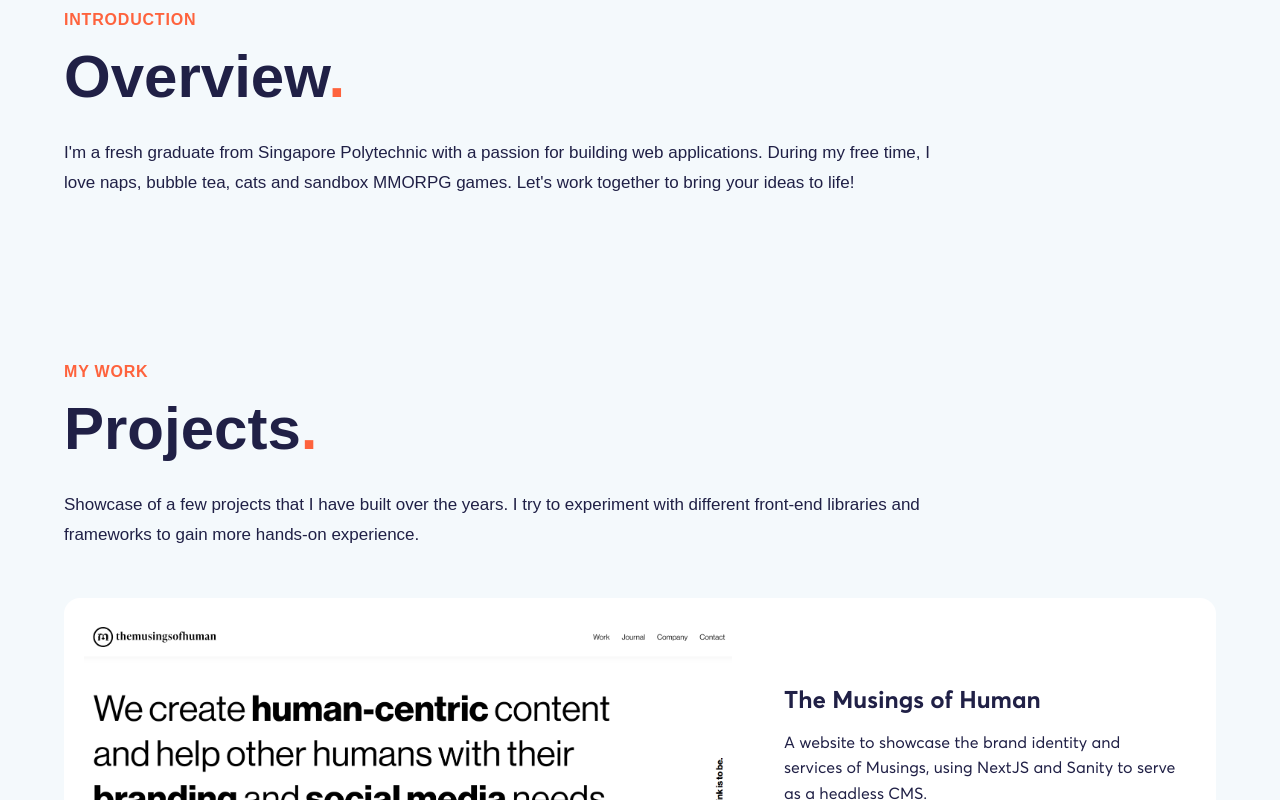
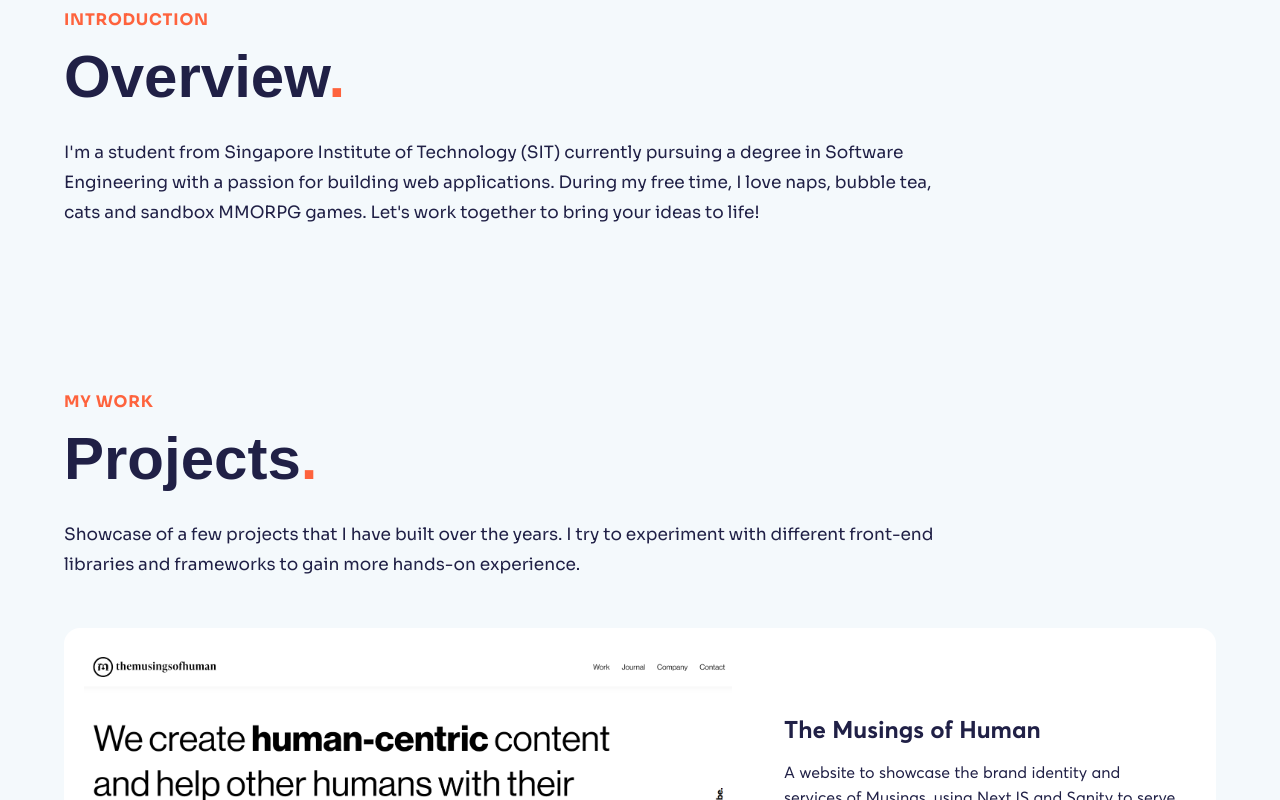
Before and after one commit to devynchew/personal-portfolio-v3, a React (Vite) app: page / in a window 1280 px wide. Shown: the part 880-1680 px from the top of the page. Built offline with nearby package versions, Linux system fonts and the light colour scheme; a web font is replaced by a local one.

Commit message:
Revert css deletion, update profile

```diff
--- a/src/assets/index.js
+++ b/src/assets/index.js
@@ -17,6 +17,7 @@ import tailwind from "./tech/tailwind.png";
 import typescript from "./tech/typescript.png";
 import threejs from "./tech/threejs.svg";
 
+import sit from "./company/sitlogo.png";
 import singaporepoly from "./company/singaporepoly.png";
 import efusion from "./company/efusion.png";
 
@@ -53,6 +54,7 @@ export {
   tailwind,
   typescript,
   threejs,
+  sit,
   singaporepoly,
   efusion,
   instagram,
--- a/src/components/About.jsx
+++ b/src/components/About.jsx
@@ -16,7 +16,7 @@ const About = () => {
         variants={fadeIn("", "", 0.1, 1)}
         className={`mt-4 ${styles.sectionDesc}`}
       >
-        I'm a fresh graduate from Singapore Polytechnic with a passion for building web applications.
+        I'm a student from Singapore Institute of Technology (SIT) currently pursuing a degree in Software Engineering with a passion for building web applications.
         During my free time, I love naps, bubble tea, cats and sandbox MMORPG games.
         Let's work together to bring your ideas to life!
       </motion.p>
--- a/src/constants/index.js
+++ b/src/constants/index.js
@@ -1,4 +1,5 @@
 import {
+  sit,
   singaporepoly,
   efusion,
   instagram,
@@ -72,6 +73,18 @@ const social_dark = [
 
 const experiences = [
   {
+    title: "Bachelor in ICT majoring in Software Engineering ",
+    company_name: "Singapore Institute of Technology",
+    icon: sit,
+    iconBg: "#FFF",
+    date: "Aug 2023 - Present",
+    points: [
+      "Learnt how to work in teams to tackle challenging real-world projects utilising AGILE, git and sprint stand-up meetings.",
+      "Picked up best practices for web projects such as W3C, WCAG for accessibility and responsive design.",
+      "Honed interpersonal and web skills by freelancing web projects for clients on the side.",
+    ],
+  },
+  {
     title: "Diploma in Applied AI & Analytics",
     company_name: "Singapore Polytechnic",
     icon: singaporepoly,
--- a/src/index.css
+++ b/src/index.css
@@ -1,3 +1,7 @@
+@import url("https://fonts.googleapis.com/css2?family=Poppins:wght@100;200;300;400;500;600;700;800;900&display=swap");
+@import url('https://fonts.googleapis.com/css2?family=Bitter:wght@400;700&display=swap');
+@import url('https://fonts.googleapis.com/css2?family=Sora:wght@400;500;600;700&display=swap');
+
 /* Avertastd regular */
 @font-face {
   font-family: "Avertastd";
```
Also changed, not shown: src/assets/company/sitlogo.png (added).
